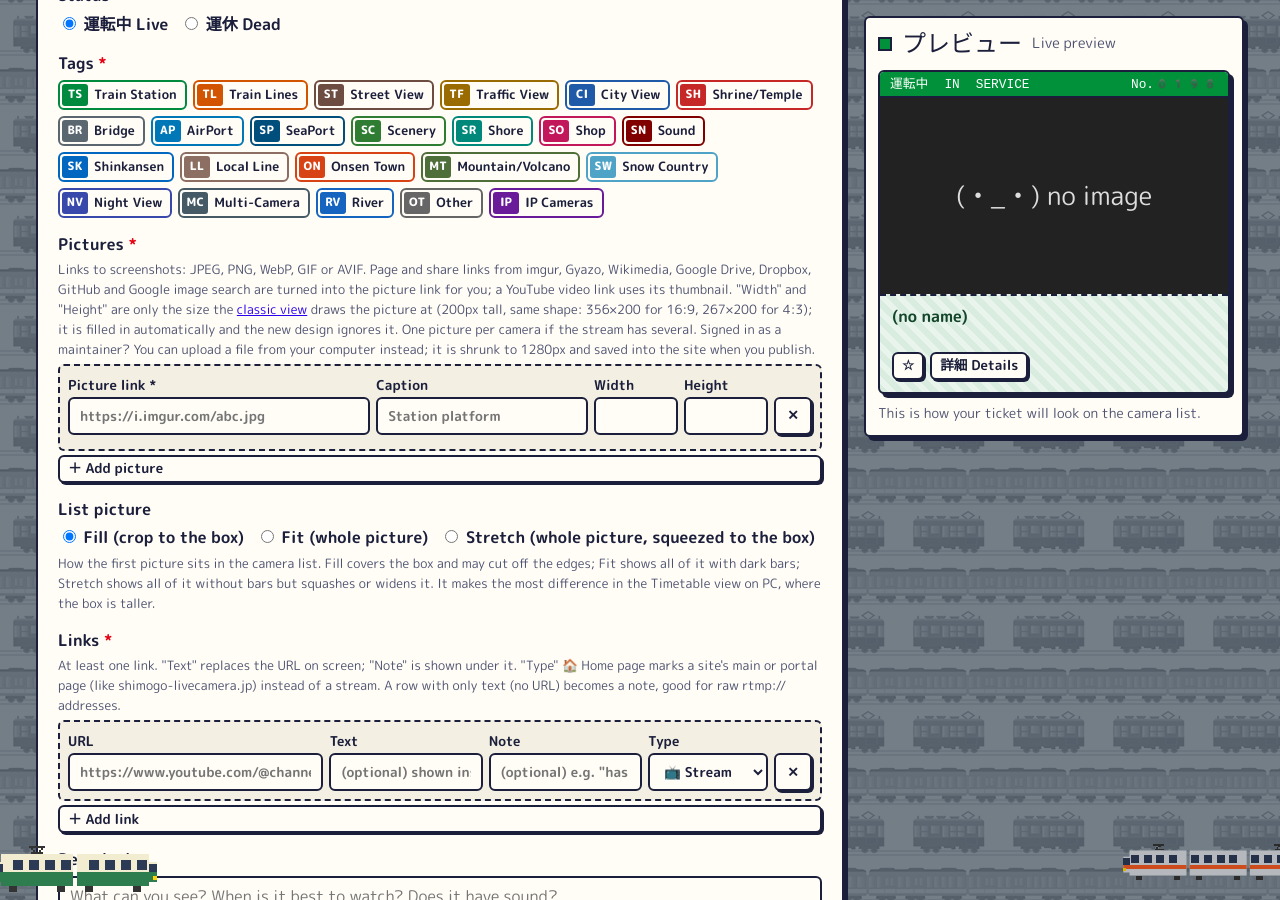
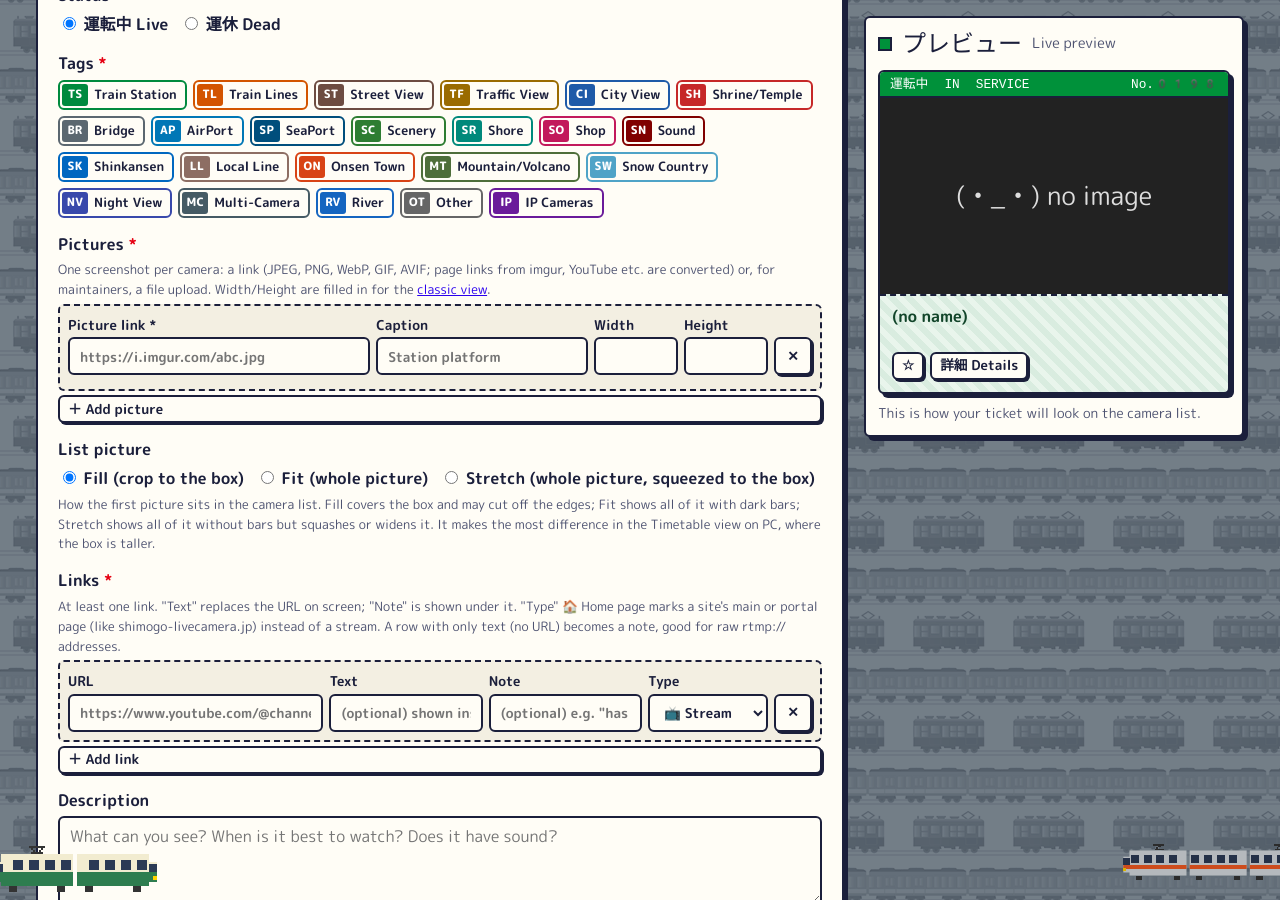
Before and after one commit to TrainStream/trainstream.github.io, a Jekyll site: the page built from submit/index.html, in a window 1280 px wide and 900 px high, scrolled down 840 px. Built offline with Jekyll 4.4.1, drawn with Linux system fonts in a browser that asks for light colours; some web fonts are replaced.

Commit message:
Submit: shorter Pictures hint
Co-Authored-By: Claude Opus 5.5 <noreply@anthropic.com>
Claude-Session: https://claude.ai/code/session_016eFxwboJTwetv66sWZCP49

```diff
--- a/submit/index.html
+++ b/submit/index.html
@@ -91,7 +91,7 @@ scripts:
 
         <div class="field">
             <span class="field-label">Pictures <span class="req">*</span></span>
-            <span class="hint">Links to screenshots: JPEG, PNG, WebP, GIF or AVIF. Page and share links from imgur, Gyazo, Wikimedia, Google Drive, Dropbox, GitHub and Google image search are turned into the picture link for you; a YouTube video link uses its thumbnail. "Width" and "Height" are only the size the <a href="/classic/streams/">classic view</a> draws the picture at (200px tall, same shape: 356×200 for 16:9, 267×200 for 4:3); it is filled in automatically and the new design ignores it. One picture per camera if the stream has several. Signed in as a maintainer? You can upload a file from your computer instead; it is shrunk to 1280px and saved into the site when you publish.</span>
+            <span class="hint">One screenshot per camera: a link (JPEG, PNG, WebP, GIF, AVIF; page links from imgur, YouTube etc. are converted) or, for maintainers, a file upload. Width/Height are filled in for the <a href="/classic/streams/">classic view</a>.</span>
             <div class="row-editor" id="f-images"></div>
             <button class="btn btn--small" type="button" id="add-image">＋ Add picture</button>
         </div>
```
